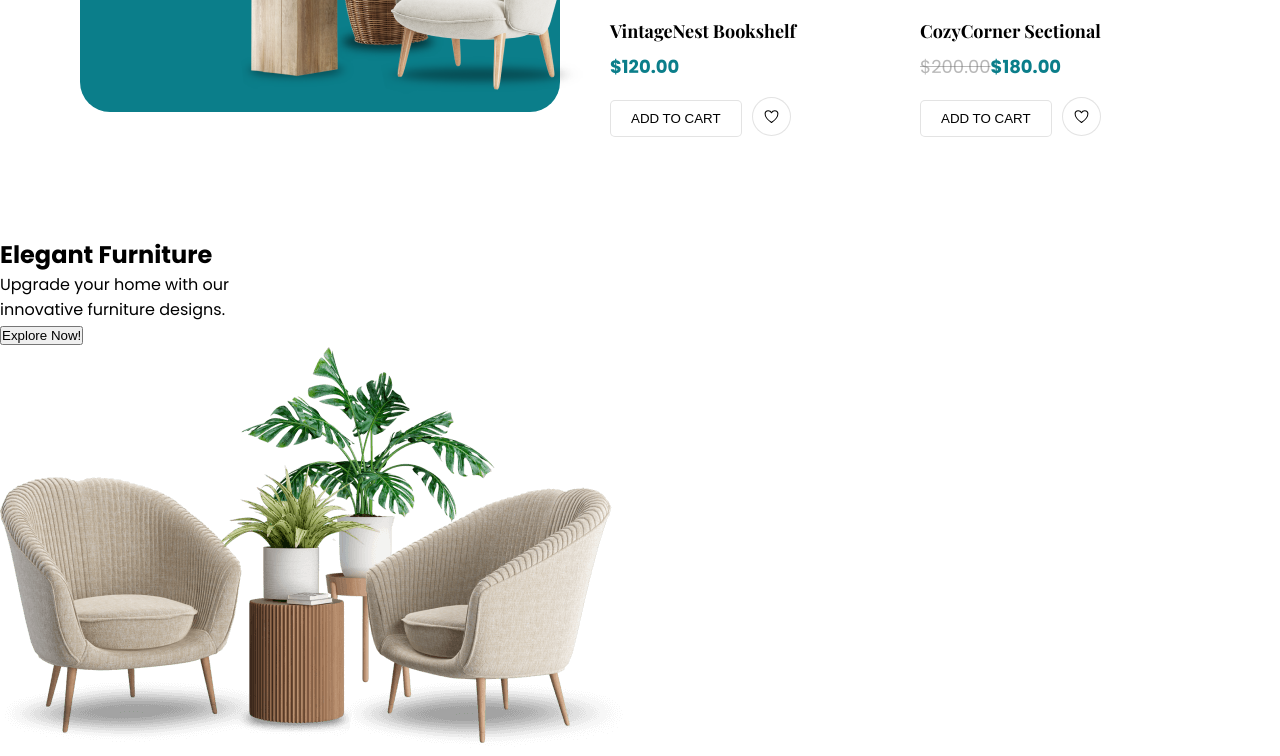
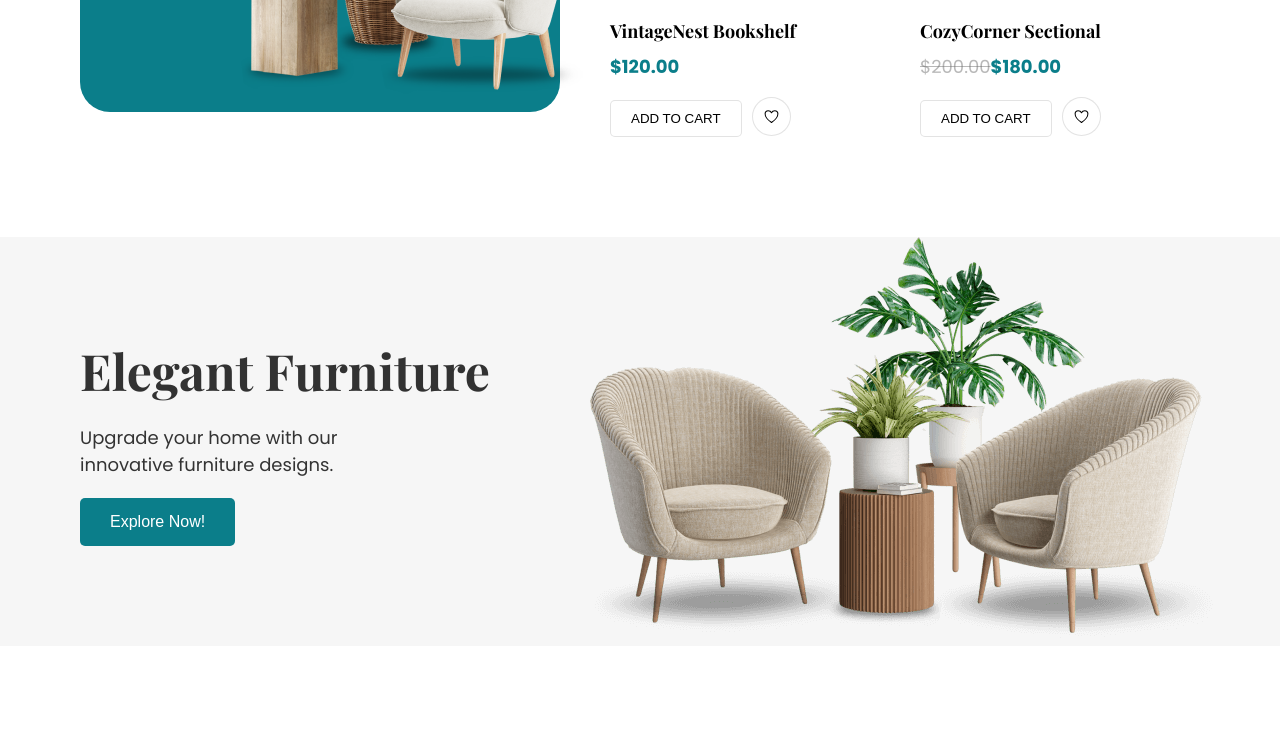
Before and after one commit to CoderCat010/Couchly-Furniture, a plain HTML site: page index.html in a window 1280 px wide. Shown: the part 3246-4002 px from the top of the page. Drawn offline with nearby package versions, Linux system fonts and the light colour scheme; a web font is replaced by a local one.

Commit message:
added section 6 styles

```diff
--- a/style.css
+++ b/style.css
@@ -186,7 +186,7 @@
 
 
 /*
-========SECTION PART1========
+========SECTION PART2========
 */
 .section2{
    margin: 100px 70px;
@@ -284,7 +284,7 @@
 .section3-title-container button{
    margin-top: 30px;
    font-size: 16px;
-   padding: 15px 40px;
+   padding: 15px 30px;
    background-color: #0B7E8A;
    border: none;
    color: #ffffff;
@@ -296,9 +296,6 @@
 ========SECTION PART3========
 */
 .section4{
-   /* display: flex;
-   justify-content: center;
-   gap: 50px; */
    margin: 100px 80px;
 }
 
@@ -340,3 +337,41 @@
    display: flex;
    gap: 30px;
 }
+
+
+/*
+========SECTION PART6========
+*/
+.section6{
+   margin: 100px 0;
+   background-color: #F6F6F6;
+}
+
+.section6-container{
+   display: flex;
+   justify-content: space-between;
+   align-items: center;
+   padding: 0px 60px 0 80px;
+}
+
+.section6-title-container h1{
+   font-family: "Playfair Display", serif;
+   font-size: 50px;
+   color: #000000cb;
+}
+
+.section6-title-container p{
+   font-size: 18px;
+   color: #333333;
+   padding: 20px 0 0 0;
+}
+
+.section6-title-container button{
+   margin-top: 20px;
+   font-size: 16px;
+   padding: 15px 30px;
+   background-color: #0B7E8A;
+   border: none;
+   color: #ffffff;
+   border-radius: 5px;
+}
```
Also changed, not shown: index.html (+3 -3 lines).
